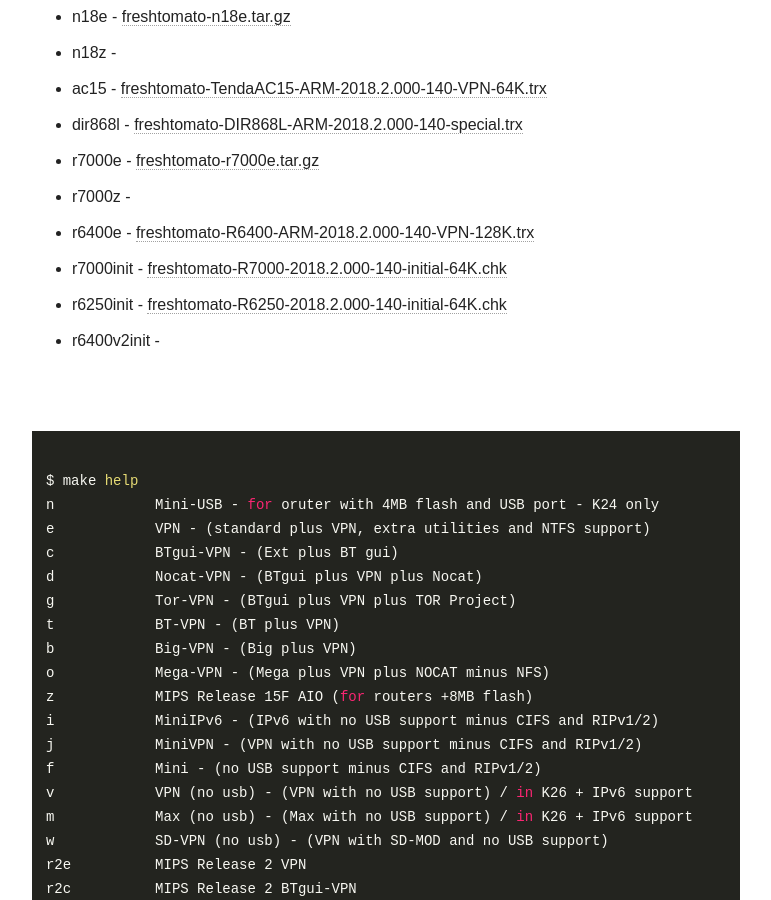
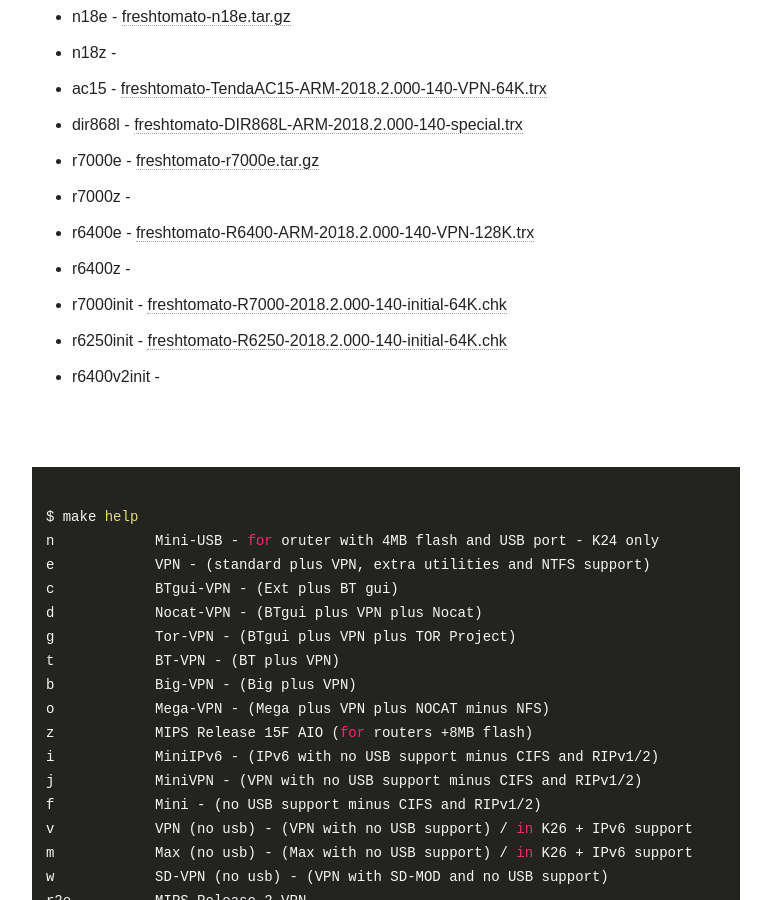
Before and after one commit to oglopss/freshTomato-ARM-ci-jekyll, a Jekyll site: the page built from index.html, in a window 1280 px wide and 900 px high, scrolled down 703 px. Shown: the whole window, without its empty margins (254-1025 px from the left). Built offline with Jekyll 4.4.1, drawn with Linux system fonts in a browser that asks for light colours; nearby versions of some CDN libraries.

Commit message:
Travis build 51 r6400z pushed to gh-pages

```diff
--- a/_data/ss.yml
+++ b/_data/ss.yml
@@ -12,3 +12,4 @@
   - 0012 r6250init freshtomato-R6250-2018.2.000-140-initial-64K.chk
   - 0014 r6400v2init
   - 0009 r6400e freshtomato-R6400-ARM-2018.2.000-140-VPN-128K.trx
+  - 0010 r6400z
```
